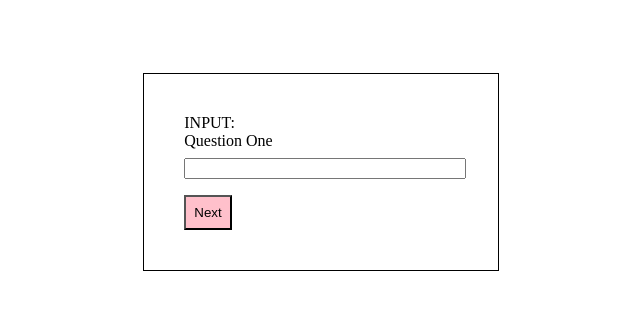
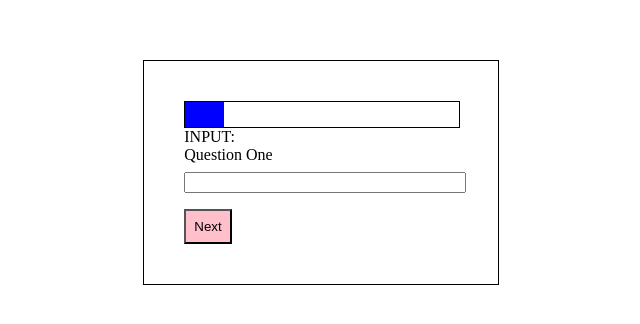
Before and after one commit to lforrister/lifeblue, a Vue app: page / in a window 1280 px wide. Shown: the part 236-560 px from the top of the page, without its empty margins (319-959 px from the left). Built offline with nearby package versions, Linux system fonts and the light colour scheme.

Commit message:
basic progress bar

```diff
--- a/src/components/Form.vue
+++ b/src/components/Form.vue
@@ -1,5 +1,6 @@
 <template>
     <div class="form__container">
+        <ProgressTracker :percent="progress"/>
         <form>
             <div v-for="(q, index) in quiz">
                 <div v-if="index === currentQ">
@@ -32,6 +33,7 @@
     import Checkbox from './Fields/Checkbox.vue'
     import DatePicker from './Fields/DatePicker.vue'
     import { computed, onMounted, ref } from 'vue'
+    import ProgressTracker from './ProgressTracker.vue'
     import Radio from './Fields/Radio.vue'
     import Select from './Fields/Select.vue'
     import Text from './Fields/Text.vue'
@@ -186,6 +188,11 @@
         return false
     })
 
+    const progress = computed(() => {
+        let p = (currentQ.value + 1) / quiz.value.length
+        return Math.round(p * 100)
+    })
+
 
     // == Functions == //
     function prev() {
--- /dev/null
+++ b/src/components/ProgressTracker.vue
@@ -0,0 +1,38 @@
+<template>
+    <div class="progressTracker__container">
+        <span id="tracker" class="progressTracker__bar" :style="style"></span>
+    </div>
+</template>
+
+<script setup>
+    import { computed, onMounted, ref } from 'vue'
+
+    // == Define Props & Emits == //
+    const props = defineProps({
+        percent: {
+            type: Number,
+            default: 0
+        }
+    })
+
+    // == Computed Properties == //
+    const style = computed(() => {
+        return `width: ${props.percent}%`
+    })
+</script>
+
+<style lang="scss">
+    .progressTracker__container {
+        width: 100%;
+        height: 25px;
+        border: 1px solid black;
+        position: relative;
+    }
+
+    .progressTracker__bar {
+        height: 25px;
+        background: blue;
+        position: absolute;
+    }
+
+</style>
```
